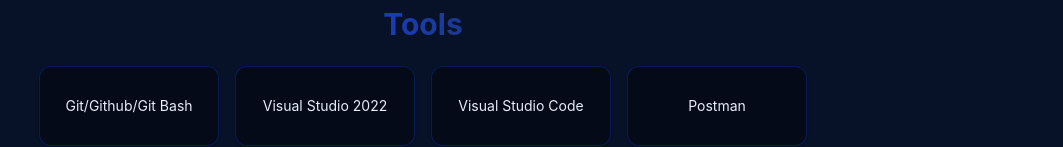
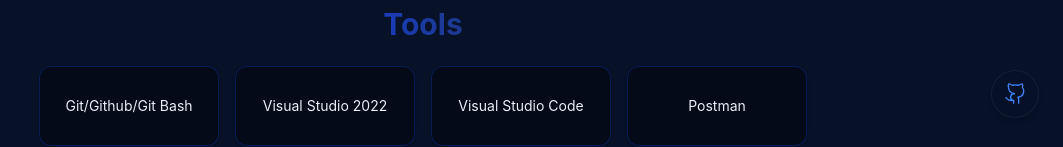
Before and after one commit to JohnnyNguyen97/CV, a Next.js app: page / in a window 1280 px wide. Shown: the part 658-805 px from the top of the page, without its empty margins (217-1280 px from the left). Built offline with nearby package versions, Linux system fonts and the light colour scheme.

Commit message:
Added a github button

```diff
--- a/app/layout.tsx
+++ b/app/layout.tsx
@@ -2,6 +2,7 @@
 import { Geist, Geist_Mono } from "next/font/google";
 import "./globals.css";
 import ThemeToggle from "@/components/layout/ThemeToggle";
+import GitHubButton from "@/components/layout/GitHubButton";
 
 const geistSans = Geist({
   variable: "--font-geist-sans",
@@ -29,6 +30,7 @@
         <div className="fixed top-4 right-4 z-50">
           <ThemeToggle />
         </div>
+        <GitHubButton />
         {children}
       </body>
     </html>
--- /dev/null
+++ b/components/layout/GitHubButton.tsx
@@ -0,0 +1,28 @@
+export default function GitHubButton() {
+  return (
+    <a
+      href="https://github.com/JohnnyNguyen97"
+      target="_blank"
+      rel="noopener noreferrer"
+      aria-label="Open GitHub profile"
+      className="fixed bottom-6 right-6 z-50 inline-flex items-center justify-center rounded-full w-12 h-12 shadow-md hover:shadow-lg transition-all bg-[color:var(--card-bg)]/80"
+      style={{ border: '1px solid', borderColor: 'var(--card-border)' }}
+    >
+      {/* GitHub Icon */}
+      <svg
+        xmlns="http://www.w3.org/2000/svg"
+        width="22"
+        height="22"
+        viewBox="0 0 24 24"
+        fill="none"
+        stroke="currentColor"
+        strokeWidth="1.5"
+        strokeLinecap="round"
+        strokeLinejoin="round"
+        className="text-[color:var(--primary)]"
+      >
+        <path d="M9 19c-5 1-5-2-7-3m14 6v-3.87a3.37 3.37 0 0 0-.94-2.61c3.14-.35 6.44-1.54 6.44-7A5.44 5.44 0 0 0 20 4.77 5.07 5.07 0 0 0 19.91 1S18.73.65 16 2.48a13.38 13.38 0 0 0-7 0C6.27.65 5.09 1 5.09 1A5.07 5.07 0 0 0 5 4.77c0 5.42 3.3 6.61 6.44 7A3.37 3.37 0 0 0 10.5 19V22"></path>
+      </svg>
+    </a>
+  );
+}
```
